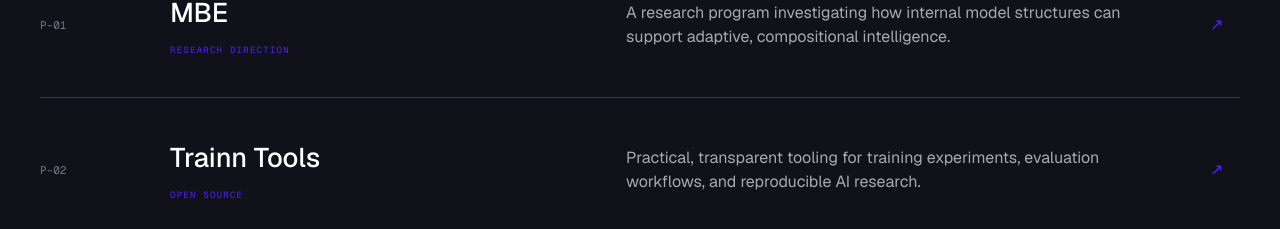
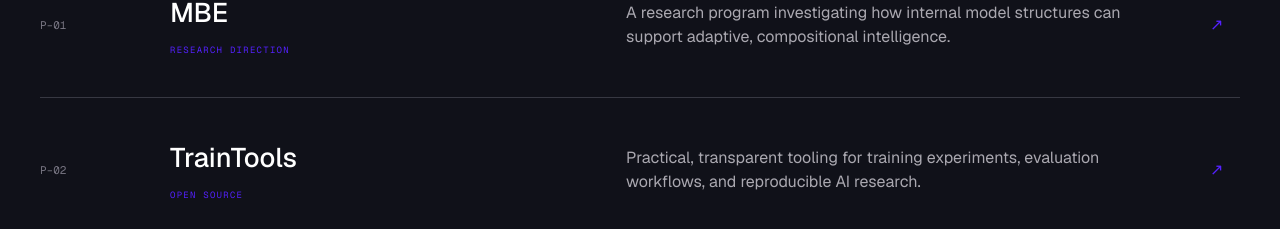
Before and after one commit to AparajeetS/phason-labs, a Next.js app: page / in a window 1280 px wide. Shown: the part 2895-3124 px from the top of the page. Built offline with nearby package versions, Linux system fonts and the light colour scheme; no server answers.

Commit message:
Correct TrainTools project name

```diff
--- a/app/page.tsx
+++ b/app/page.tsx
@@ -29,7 +29,7 @@ const programs = [
   },
   {
     id: "P–02",
-    title: "Trainn Tools",
+    title: "TrainTools",
     status: "Open source",
     text: "Practical, transparent tooling for training experiments, evaluation workflows, and reproducible AI research.",
     href: "https://github.com/AparajeetS/phason-labs",
```
